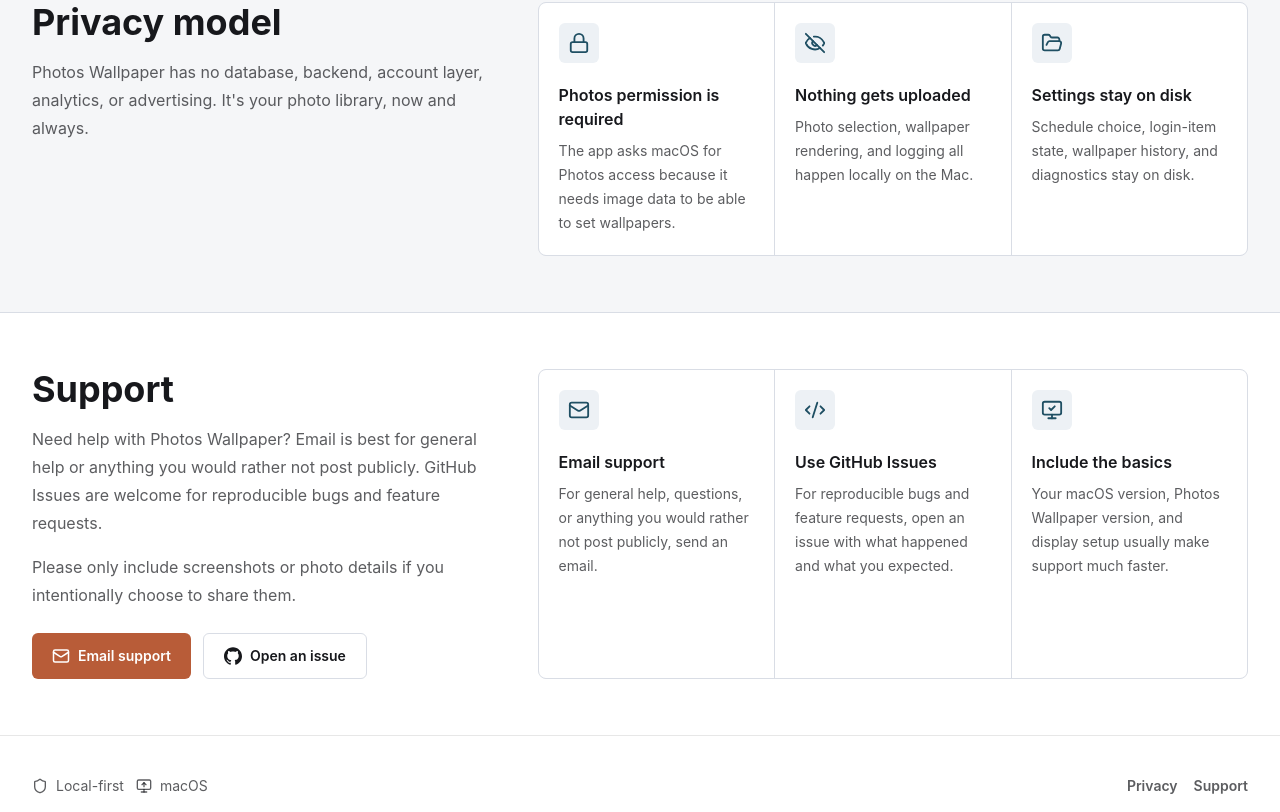
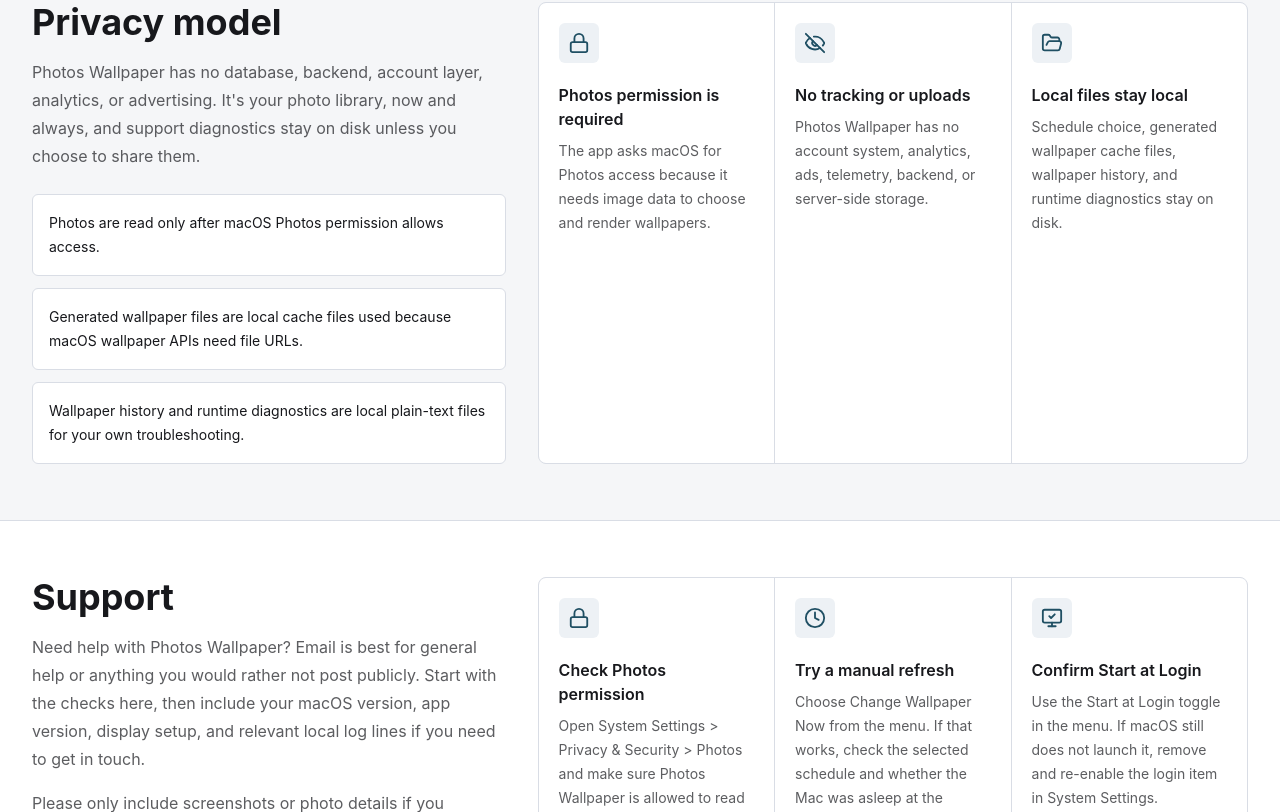
Before and after one commit to stuartd/photos-wallpaper-website, a React (Vite) app: page / in a window 1280 px wide. Shown: the part 1448-2260 px from the top of the page. Built offline with nearby package versions, Linux system fonts and the light colour scheme.

Commit message:
Expands privacy/support content and replaces generic support cards with troubleshooting steps

```diff
--- a/src/content/site.ts
+++ b/src/content/site.ts
@@ -57,40 +57,65 @@ export const privacyPoints = [
   {
     title: "Photos permission is required",
     description:
-      "The app asks macOS for Photos access because it needs image data to be able to set wallpapers.",
+      "The app asks macOS for Photos access because it needs image data to choose and render wallpapers.",
     icon: Lock
   },
   {
-    title: "Nothing gets uploaded",
-    description: "Photo selection, wallpaper rendering, and logging all happen locally on the Mac.",
+    title: "No tracking or uploads",
+    description:
+      "Photos Wallpaper has no account system, analytics, ads, telemetry, backend, or server-side storage.",
     icon: EyeOff
   },
   {
-    title: "Settings stay on disk",
+    title: "Local files stay local",
     description:
-      "Schedule choice, login-item state, wallpaper history, and diagnostics stay on disk.",
+      "Schedule choice, generated wallpaper cache files, wallpaper history, and runtime diagnostics stay on disk.",
     icon: FolderOpen
   }
 ];
 
+export const privacyDetails = [
+  "Photos are read only after macOS Photos permission allows access.",
+  "Generated wallpaper files are local cache files used because macOS wallpaper APIs need file URLs.",
+  "Wallpaper history and runtime diagnostics are local plain-text files for your own troubleshooting."
+];
+
 export const supportPoints = [
+  {
+    title: "Check Photos permission",
+    description:
+      "Open System Settings > Privacy & Security > Photos and make sure Photos Wallpaper is allowed to read your library.",
+    icon: Lock
+  },
+  {
+    title: "Try a manual refresh",
+    description:
+      "Choose Change Wallpaper Now from the menu. If that works, check the selected schedule and whether the Mac was asleep at the scheduled time.",
+    icon: Clock
+  },
+  {
+    title: "Confirm Start at Login",
+    description:
+      "Use the Start at Login toggle in the menu. If macOS still does not launch it, remove and re-enable the login item in System Settings.",
+    icon: MonitorCheck
+  },
+  {
+    title: "Use local logs",
+    description:
+      "Use Logs > Show Wallpaper History or Logs > Show Runtime Log from the menu. The logs stay on your Mac unless you choose to share details.",
+    icon: History
+  },
   {
     title: "Email support",
     description:
-      "For general help, questions, or anything you would rather not post publicly, send an email.",
+      "For general help or anything private, email support@photos-wallpaper.app with your macOS version, app version, display setup, and relevant log lines.",
     icon: Mail
   },
   {
     title: "Use GitHub Issues",
     description:
-      "For reproducible bugs and feature requests, open an issue with what happened and what you expected.",
+      "For reproducible bugs and feature requests, open an issue with what happened, what you expected, and whether manual refresh works.",
     icon: CodeXml
-  },
-  {
-    title: "Include the basics",
-    description:
-      "Your macOS version, Photos Wallpaper version, and display setup usually make support much faster.",
-    icon: MonitorCheck
   }
 ];
 
--- a/src/pages/AboutAppPage.tsx
+++ b/src/pages/AboutAppPage.tsx
@@ -2,7 +2,13 @@ import { Mail, Send, Terminal } from "lucide-react";
 import { SiGithub } from "react-icons/si";
 import { FeatureGrid } from "../components/FeatureGrid";
 import { HeroPreview } from "../components/HeroPreview";
-import { appFeatures, privacyPoints, productStats, supportPoints } from "../content/site";
+import {
+  appFeatures,
+  privacyDetails,
+  privacyPoints,
+  productStats,
+  supportPoints
+} from "../content/site";
 
 export function AboutAppPage() {
   return (
@@ -80,8 +86,16 @@ export function AboutAppPage() {
             <h2 className="font-display text-3xl font-bold sm:text-4xl">Privacy model</h2>
             <p className="mt-4 leading-7 text-ink/70">
               Photos Wallpaper has no database, backend, account layer, analytics, or advertising.
-              It's your photo library, now and always.
+              It's your photo library, now and always, and support diagnostics stay on disk unless
+              you choose to share them.
             </p>
+            <ul className="mt-6 grid gap-3 text-sm leading-6 text-ink/72">
+              {privacyDetails.map((detail) => (
+                <li key={detail} className="rounded-md border border-line bg-panel p-4">
+                  {detail}
+                </li>
+              ))}
+            </ul>
           </div>
           <FeatureGrid features={privacyPoints} />
         </div>
@@ -93,12 +107,12 @@ export function AboutAppPage() {
             <h2 className="font-display text-3xl font-bold sm:text-4xl">Support</h2>
             <p className="mt-4 leading-7 text-ink/70">
               Need help with Photos Wallpaper? Email is best for general help or anything you would
-              rather not post publicly. GitHub Issues are welcome for reproducible bugs and feature
-              requests.
+              rather not post publicly. Start with the checks here, then include your macOS version,
+              app version, display setup, and relevant local log lines if you need to get in touch.
             </p>
             <p className="mt-4 leading-7 text-ink/70">
-              Please only include screenshots or
-              photo details if you intentionally choose to share them.
+              Please only include screenshots or photo details if you intentionally choose to share
+              them.
             </p>
             <div className="mt-6 flex flex-wrap gap-3">
               <a
```
Also changed, not shown: 2 other files (tests, documents, lock files or other folders).
